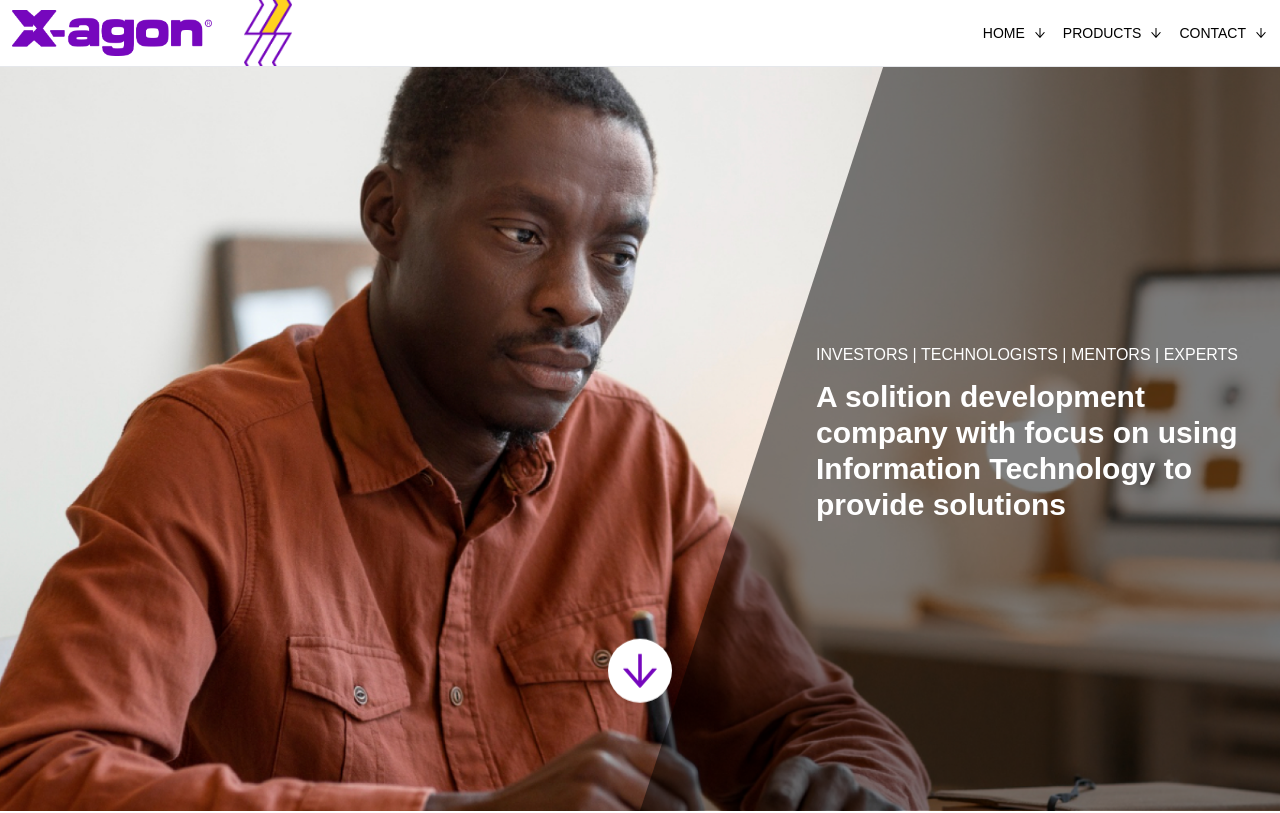
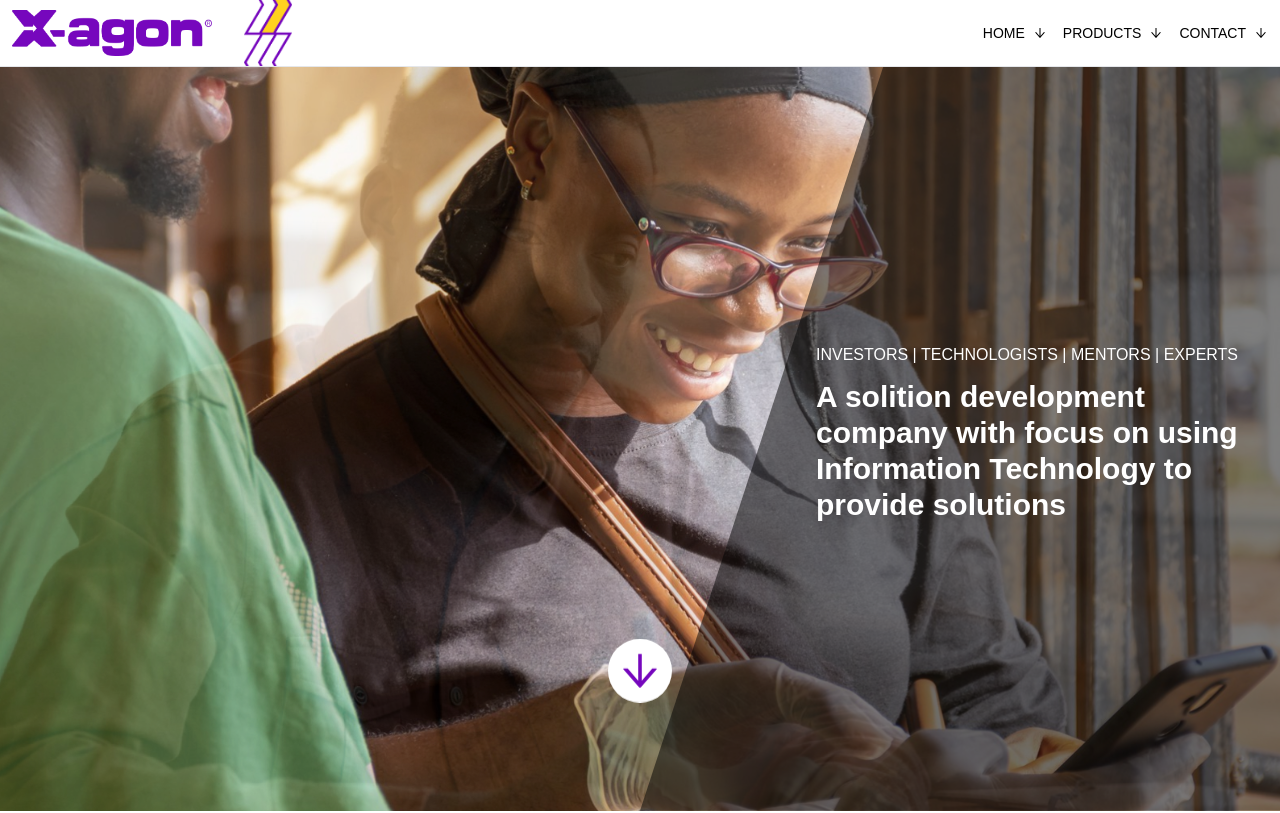
Before and after one commit to Chosen2730/hexagon, a React (Create React App) app: page / in a window 1280 px wide. Shown: the top 813 px of the page. Built offline with nearby package versions, Linux system fonts and the light colour scheme.

Commit message:
added transitions

```diff
--- a/src/App.js
+++ b/src/App.js
@@ -1,4 +1,6 @@
 import AppRoutes from "./Routes/appRoutes";
+import "react-activity/dist/library.css";
+import "animate.css/animate.min.css";
 
 function App() {
   return <AppRoutes />;
--- a/src/Components/HomePage/hero.jsx
+++ b/src/Components/HomePage/hero.jsx
@@ -19,8 +19,8 @@ const Hero = () => {
   };
 
   return (
-    <div className='relative z-10' ref={hero}>
-      <img src={img} className='h-[93vh] w-full object-cover' alt='' />
+    <div className='relative z-10 hero_slide' ref={hero}>
+      {/* <img src={img} className='h-[93vh] w-full object-cover' alt='' /> */}
       <div className='flex items-end justify-end'>
         <div className='bg-black bg-opacity-50 absolute h-[93vh] top-0 md:w-1/2 sm:clip flex flex-col items-center justify-center'>
           <div className='sm:w-3/4 ml-auto p-4 text-white'>
@@ -33,10 +33,10 @@ const Hero = () => {
         </div>
       </div>
       <div
-        className='flex items-center justify-center scroll'
+        className='flex items-center justify-center scroll absolute bottom-32 w-full'
         onClick={scrollBelow}
       >
-        <AiOutlineArrowDown className='w-12 md:w-16 h-12 md:h-16 p-2 bg-white text-pry rounded-full absolute bottom-32' />
+        <AiOutlineArrowDown className='w-12 md:w-16 h-12 md:h-16 p-2 bg-white text-pry rounded-full' />
       </div>
     </div>
   );
--- a/src/Components/HomePage/partner.jsx
+++ b/src/Components/HomePage/partner.jsx
@@ -1,6 +1,7 @@
 import React from "react";
 import Btn from "../../Utils/Button/btn";
 import photo from "../../Assets/images/photo.png";
+import { AnimationOnScroll } from "react-animation-on-scroll";
 
 const Partner = () => {
   return (
@@ -16,9 +17,14 @@ const Partner = () => {
             share our vision of a digitally inclusive Africa. Together, we can
             create a more connected and empowered continent.
           </p>
+
           <Btn className={"bg-pry text-white"} text='Get in Touch' />
         </div>
-        <img className='w-full md:w-64 lg:w-[500px]' src={photo} alt='' />
+        <AnimationOnScroll animateIn='animate__zoomIn'>
+          <div className='w-full h-full md:w-64 lg:w-[500px]'>
+            <img className='w-full h-full' src={photo} alt='' />
+          </div>
+        </AnimationOnScroll>
       </div>
     </div>
   );
--- a/src/Components/HomePage/products.jsx
+++ b/src/Components/HomePage/products.jsx
@@ -2,20 +2,23 @@ import React from "react";
 import { AiOutlineArrowRight } from "react-icons/ai";
 import anyworkx from "../../Assets/images/anyworkx.png";
 import mobile from "../../Assets/images/mobile.png";
+import { AnimationOnScroll } from "react-animation-on-scroll";
 
 const Products = () => {
   return (
     <div className='px-3 pt-20 bg-green-50'>
       <div className='container mx-auto'>
+        <AnimationOnScroll animateIn='animate__zoomIn'>
           <h2 className='text-2xl font-bold'>Our Products and Solutions</h2>
           <p className='text-base my-2 font-light'>
-          Our products represent the embodiment of our vision to bridge digital
-          gaps and empower individuals from all walks of life. From innovative
-          business platforms that make working a productive experience to
-          communication tools that connect people seamlessly, each app is a
-          testament to our commitment to creating a more connected, informed,
-          and equitable society.
+            Our products represent the embodiment of our vision to bridge
+            digital gaps and empower individuals from all walks of life. From
+            innovative business platforms that make working a productive
+            experience to communication tools that connect people seamlessly,
+            each app is a testament to our commitment to creating a more
+            connected, informed, and equitable society.
           </p>
+        </AnimationOnScroll>
         <hr className='border-green-200 my-10' />
         <div className=''>
           <h2 className='text-xl text-pry font-bold'>AnyWorkX</h2>
@@ -26,16 +29,18 @@ const Products = () => {
             </p>
           </div>
           <div className='grid grid-cols-1 md:grid-cols-3 gap-6 mt-10'>
+            <AnimationOnScroll animateIn='animate__backInLeft'>
               <div className='bg-white p-8 rounded-md shadow-md h-fit'>
                 <img src={anyworkx} className='w-48 mx-auto' alt='logo' />
                 <hr className='border-gray-200 -mx-8 my-10 ' />
                 <p className='font-light'>
-                AnyworkX is set to boost Africa's service economy by creating a
-                huge marketplace with endless possibilities for users . Service
-                providers have the opportunity to earn additional income and
-                flexibility to transact business anytime 24/7.
+                  AnyworkX is set to boost Africa's service economy by creating
+                  a huge marketplace with endless possibilities for users .
+                  Service providers have the opportunity to earn additional
+                  income and flexibility to transact business anytime 24/7.
                 </p>
               </div>
+            </AnimationOnScroll>
             <div>
               <p className='p-4 rounded-md border-[1px] border-gray-400 font-light'>
                 Get connected with service providers 24/7 from anywhere you are
@@ -47,7 +52,9 @@ const Products = () => {
                 Get More Customers Anytime, Anywhere with AnyworkX
               </p>
             </div>
+            <AnimationOnScroll animateIn='animate__backInUp'>
               <img src={mobile} className='h-fit' alt='' />
+            </AnimationOnScroll>
           </div>
         </div>
       </div>
--- a/src/Components/HomePage/what.jsx
+++ b/src/Components/HomePage/what.jsx
@@ -1,6 +1,7 @@
 import React from "react";
 import { AiOutlineArrowUp } from "react-icons/ai";
 import { FaAsterisk } from "react-icons/fa";
+import { AnimationOnScroll } from "react-animation-on-scroll";
 const What = () => {
   return (
     <div>
@@ -11,6 +12,7 @@ const What = () => {
         <AiOutlineArrowUp className='w-12 md:w-16 h-12 md:h-16 p-2 bg-pry text-white rounded-full' />
       </div>
       <div className='container mx-auto p-4 grid grid-cols-1 md:grid-cols-2 gap-8 min-h-[50vh] items-center'>
+        <AnimationOnScroll animateIn='animate__backInLeft'>
           <div>
             <h2 className='flex items-center uppercase gap-5 text-xl'>
               <FaAsterisk className='text-pry' />
@@ -25,6 +27,8 @@ const What = () => {
               accessibility for all.
             </p>
           </div>
+        </AnimationOnScroll>
+        <AnimationOnScroll animateIn='animate__backInRight'>
           <div>
             <h2 className='flex items-center uppercase gap-5 text-xl'>
               <FaAsterisk className='text-pry' />
@@ -39,6 +43,7 @@ const What = () => {
               revolution.
             </p>
           </div>
+        </AnimationOnScroll>
       </div>
     </div>
   );
--- a/src/Components/Layouts/sidebar.jsx
+++ b/src/Components/Layouts/sidebar.jsx
@@ -30,11 +30,8 @@ const Sidebar = ({ isSidebarOpen, closeSidebar, navItems, item }) => {
       <div className='flex flex-col gap-6 my-10'>
         {navItems.map(({ title }, ind) => {
           return (
-            <>
-              <div
-                className='text-black flex items-center uppercase whitespace-nowrap text-base font-bold gap-4 justify-between'
-                key={ind}
-              >
+            <div key={ind}>
+              <div className='text-black flex items-center uppercase whitespace-nowrap text-base font-bold gap-4 justify-between'>
                 {title}
                 <AiOutlineArrowDown />
               </div>
@@ -46,7 +43,7 @@ const Sidebar = ({ isSidebarOpen, closeSidebar, navItems, item }) => {
                 ))}
               </div>
               <hr className='h-2' />
-            </>
+            </div>
           );
         })}
       </div>
--- a/src/index.css
+++ b/src/index.css
@@ -22,9 +22,38 @@ body {
   opacity: 0;
   transition: opacity 1s ease-in-out;
 }
-/* .productBG {
-  background: rgba(153, 255, 0, 0.12);
-} */
+.hero_slide {
+  height: 93vh;
+  width: 100%;
+  background-image: url(Assets/images/hero1.png);
+  background-size: cover;
+  background-position: center;
+  background-repeat: no-repeat;
+  background-attachment: fixed;
+  transition: 3s;
+
+  animation-name: animate;
+  animation-direction: alternate-reverse;
+  animation-duration: 10s;
+  animation-fill-mode: forwards;
+  animation-iteration-count: infinite;
+  animation-play-state: running;
+  animation-timing-function: ease-in-out;
+}
+
+@keyframes animate {
+  0% {
+    background-image: url(Assets/images/hero1.png);
+  }
+
+  50% {
+    background-image: url(Assets/images/hero2.png);
+  }
+
+  100% {
+    background-image: url(Assets/images/hero3.png);
+  }
+}
 
 @keyframes changePosition {
   from {
```
Also changed, not shown: package.json (+8 -6 lines), 1 other file (tests, documents, lock files or other folders). Lines whose indentation alone changed are shown as unchanged.
